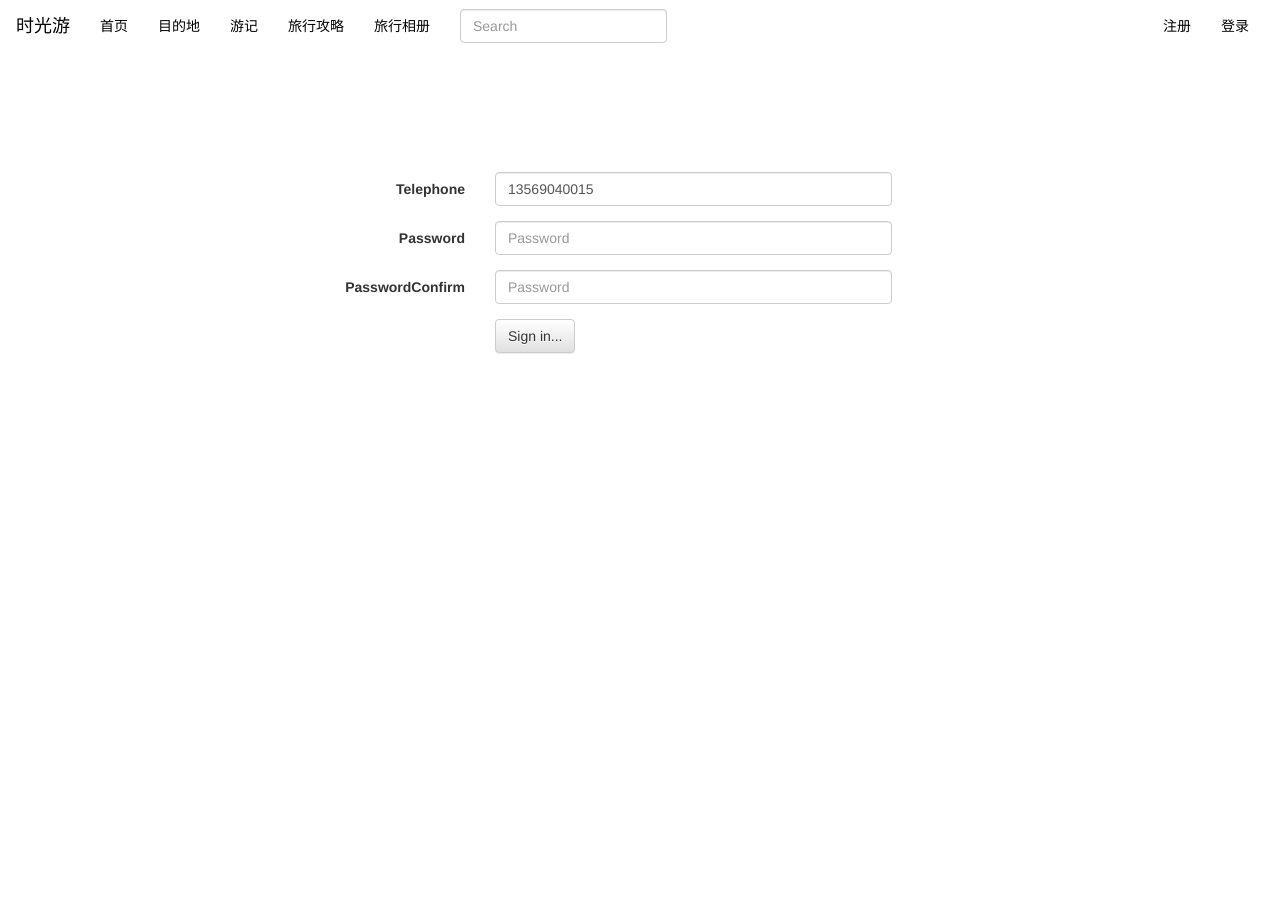
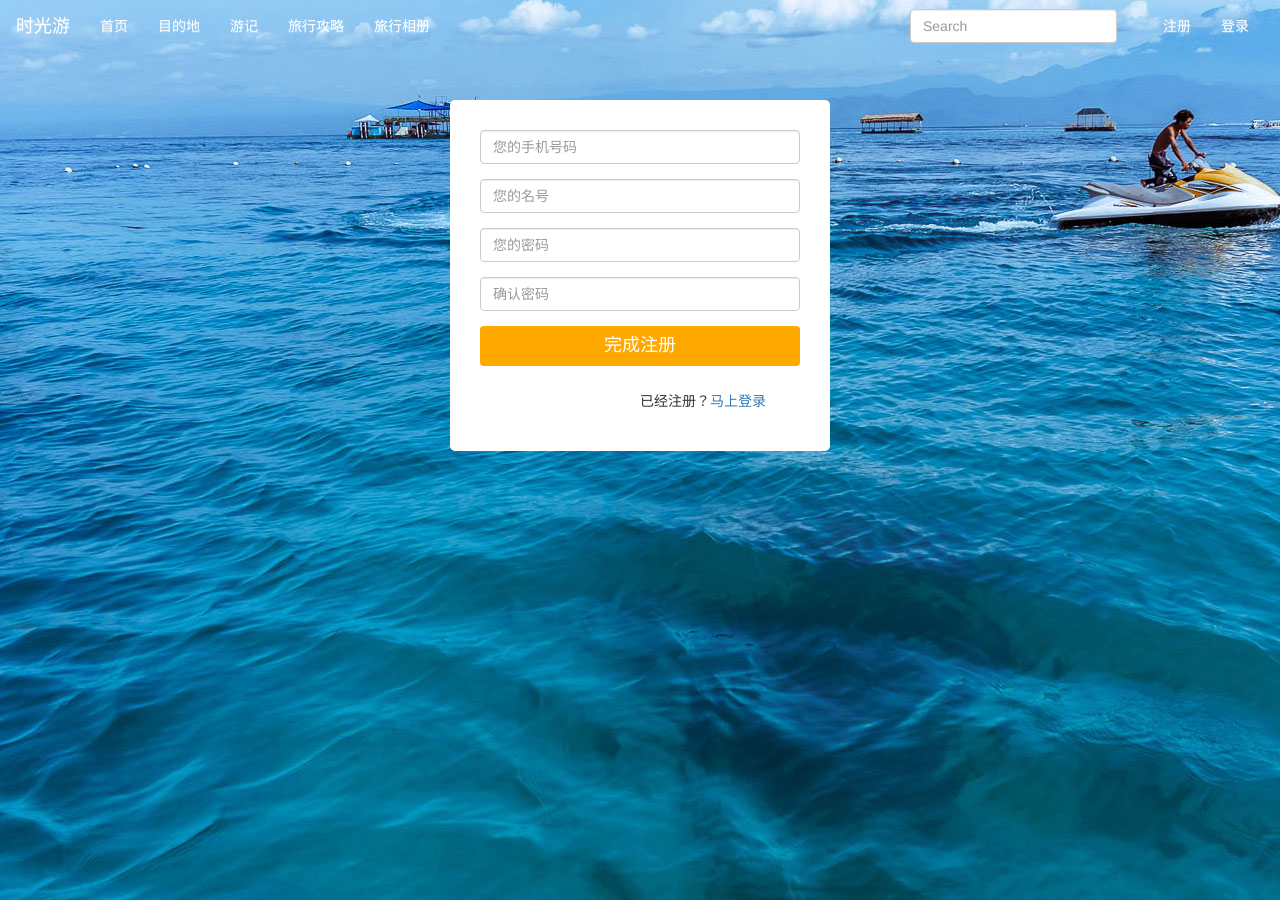
Before and after one commit to LiangGame/TTravel, an Angular app: page /register in a window 1280 px wide. Before the commit the page ends 800 px from the top, so only its background shows below. Built offline with nearby package versions, Linux system fonts and the light colour scheme.

Commit message:
lujian-9.13

```diff
--- a/src/app/login/login.component.css
+++ b/src/app/login/login.component.css
@@ -0,0 +1,28 @@
+/*背景图片*/
+.login-bgimg{
+  height: 900px;
+  width: 100%;
+  background:url(../../assets/user-img/login-img.jpg) no-repeat;
+
+}
+/*登录框位置*/
+.login-bgimg .login-position{
+padding-top: 100px;
+
+}
+/*登录框样式*/
+.login-css{
+  padding: 30px 30px;
+  background-color: white;
+  border-radius: 5px;
+}
+/*按钮*/
+#login_btn{
+  font-size: 18px;
+  color: white;
+  background-color: #FFA800;
+}
+
+.p1{
+  padding-top: 10px;
+}
--- a/src/app/login/login.component.html
+++ b/src/app/login/login.component.html
@@ -1,36 +1,45 @@
-<div class="container col-md-6 col-md-offset-3" style="margin-top: 100px">
+<!--<div class="container log">-->
+<div class="login-bgimg">
+<div class="container login-position">
+  <div class="login-frame col-xs-8 col-sm-4 col-md-4 col-lg-4 col-md-offset-4 login-css">
   <form class="form-horizontal" id="login_form">
     <div class="form-group">
-      <label for="telephone" class="col-sm-3 control-label">Telephone</label>
-      <div class="col-sm-8">
-        <input type="text" class="form-control" id="telephone" name="telephone" value="13569040015" placeholder="Telephone">
+      <!--<label for="telephone" class="col-sm-3 control-label">Telephone</label>-->
+      <div class="col-xs-12 col-md-12 col-sm-12 col-lg-12">
+        <input type="text" class="form-control" id="telephone" name="telephone" placeholder="您的手机号">
         <div class="text-danger" id="err_tel"></div>
       </div>
     </div>
     <div class="form-group">
-      <label for="password" class="col-sm-3 control-label">Password</label>
-      <div class="col-sm-8">
-        <input type="password" class="form-control" id="password" name="password" placeholder="Password">
+      <!--<label for="password" class="col-sm-3 control-label">Password</label>-->
+      <div class="col-xs-12 col-md-12 col-sm-12 col-lg-12">
+        <input type="password" class="form-control" id="password" name="password" placeholder="您的密码">
         <div class="text-danger" id="err_pass"></div>
       </div>
     </div>
     <div class="form-group">
-      <div class="col-sm-offset-3 col-sm-10">
-        <div class="checkbox">
+      <div class="col-xs-12 col-md-12 col-sm-12 col-lg-12">
+        <div class="checkbox navbar-left">
           <label>
-            <input type="checkbox"> Remember me
-          </label>
+            <input type="checkbox">记住密码</label>
         </div>
       </div>
     </div>
     <div class="form-group">
-      <div class="col-sm-offset-3 col-sm-10">
-        <button type="button" id="login_btn" class="btn btn-default">Login in...</button>
-        <a href=".././register/register.component.html"><button type="button" id="go_login" class="btn btn-default">前往注册</button></a>
+      <div class=" col-lg-12 col-md-12 col-sm-12 col-xs-12">
+        <button type="button" id="login_btn" class="btn col-lg-12 col-md-12 col-sm-12 col-xs-12">登录</button>
       </div>
     </div>
   </form>
+
+    <div>
+      <p class=" p1 col-lg-offset-6">还没有账号？<a  routerLink="../register">马上注册</a></p>
+    </div>
 </div>
+</div>
+
+
+<!--</div>-->
 <div id="myModal" class="modal fade _modal-sm" tabindex="-1" role="dialog" aria-labelledby="mySmallModalLabel">
   <div class="modal-dialog modal-sm" role="document">
     <div class="modal-content">
@@ -48,3 +57,5 @@
 
   </div>
 </div>
+
+</div>
--- a/src/app/nav/nav.component.css
+++ b/src/app/nav/nav.component.css
@@ -1,4 +1,12 @@
+.navs{
+  width: 100%;
+  float: left;
 
+}
+.nav-rg{
+  position: relative;
+  margin-left: 450px;
+}
 a{
-  color: black;
+  color: white;
 }
--- a/src/app/nav/nav.component.html
+++ b/src/app/nav/nav.component.html
@@ -1,4 +1,5 @@
-<nav class="navbar bg-transparent">
+
+<nav class="navbar bg-transparent navs">
   <div class="container-fluid">
     <div class="navbar-header">
       <button type="button" class="navbar-toggle collapsed" data-toggle="collapse"
@@ -19,7 +20,7 @@
         <li><a routerLink="personal-center">旅行相册</a></li>
       </ul>
       <form class="navbar-form navbar-left">
-        <div class="form-group">
+        <div class="form-group nav-rg">
           <input type="text" class="form-control" placeholder="Search">
         </div>
       </form>
--- a/src/app/register/register.component.css
+++ b/src/app/register/register.component.css
@@ -0,0 +1,28 @@
+/*背景图片*/
+.res-bgimg{
+  height: 900px;
+  width: 100%;
+  background:url(../../assets/user-img/res-img.jpg) no-repeat;
+}
+/*注册框位置*/
+.res-position{
+  padding-top: 100px;
+}
+/*注册框样式*/
+.login-css{
+  padding: 30px 30px;
+  background-color: white;
+  border-radius: 5px;
+
+}
+/*按钮*/
+#sign_btn{
+  font-size: 18px;
+  color: white;
+  background-color: #FFA800;
+
+}
+
+.p1{
+  padding-top: 10px;
+}
--- a/src/app/register/register.component.html
+++ b/src/app/register/register.component.html
@@ -1,32 +1,42 @@
-<div class="container col-md-6 col-md-offset-3" style="margin-top: 100px">
+<div class="res-bgimg">
+<div class="container res-position">
+  <div class="login-frame col-xs-6 col-sm-6 col-md-4 col-lg-4 col-md-offset-4 login-css">
   <form class="form-horizontal" id="regist_form">
     <div class="form-group">
-      <label for="telephone" class="col-sm-3 control-label">Telephone</label>
-      <div class="col-sm-8">
-        <input type="text" class="form-control" id="telephone" name="telephone" placeholder="Telephone" value="13569040015">
+      <div class="col-xs-12 col-md-12 col-sm-12 col-lg-12">
+        <input type="text" class="form-control" id="telephone" name="telephone" placeholder="您的手机号码">
         <div class="text-danger" id="err_tel"></div>
       </div>
     </div>
     <div class="form-group">
-      <label for="password" class="col-sm-3 control-label">Password</label>
-      <div class="col-sm-8">
-        <input type="password" class="form-control" id="password" name="password" placeholder="Password">
+    <div class="col-xs-12 col-md-12 col-sm-12 col-lg-12">
+      <input type="text" class="form-control" id="names" name="names" placeholder="您的名号">
+      <div class="text-danger" id="err_names"></div>
+    </div>
+    </div>
+    <div class="form-group">
+      <div class="col-xs-12 col-md-12 col-sm-12 col-lg-12">
+        <input type="password" class="form-control" id="password" name="password" placeholder="您的密码">
         <!--<div class="text-danger" id="err_pass"></div>-->
       </div>
     </div>
     <div class="form-group">
-      <label for="passwordConfirm" class="col-sm-3 control-label">PasswordConfirm</label>
-      <div class="col-sm-8">
-        <input type="password" class="form-control" id="passwordConfirm" placeholder="Password">
+
+      <div class="col-xs-12 col-md-12 col-sm-12 col-lg-12">
+        <input type="password" class="form-control" id="passwordConfirm" placeholder="确认密码">
         <div class="text-danger" id="err_pass"></div>
       </div>
     </div>
     <div class="form-group">
-      <div class="col-sm-offset-3 col-sm-10">
-        <button type="button" id="sign_btn" class="btn btn-default">Sign in...</button>
+      <div class="col-lg-12 col-md-12 col-sm-12 col-xs-12">
+        <button type="button" id="sign_btn" class="btn col-lg-12 col-md-12 col-sm-12 col-xs-12">完成注册</button>
       </div>
     </div>
   </form>
+    <div>
+      <p class=" p1 col-lg-offset-6">已经注册？<a  routerLink="../login">马上登录</a></p>
+    </div>
+  </div>
 </div>
 <div id="myModal" class="modal fade _modal-sm" tabindex="-1" role="dialog" aria-labelledby="mySmallModalLabel">
   <div class="modal-dialog modal-sm" role="document">
@@ -44,3 +54,5 @@
     </div>
   </div>
 </div>
+
+</div>
```
Also changed, not shown: src/assets/user-img/login-img.jpg (added), src/assets/user-img/res-img.jpg (added).
